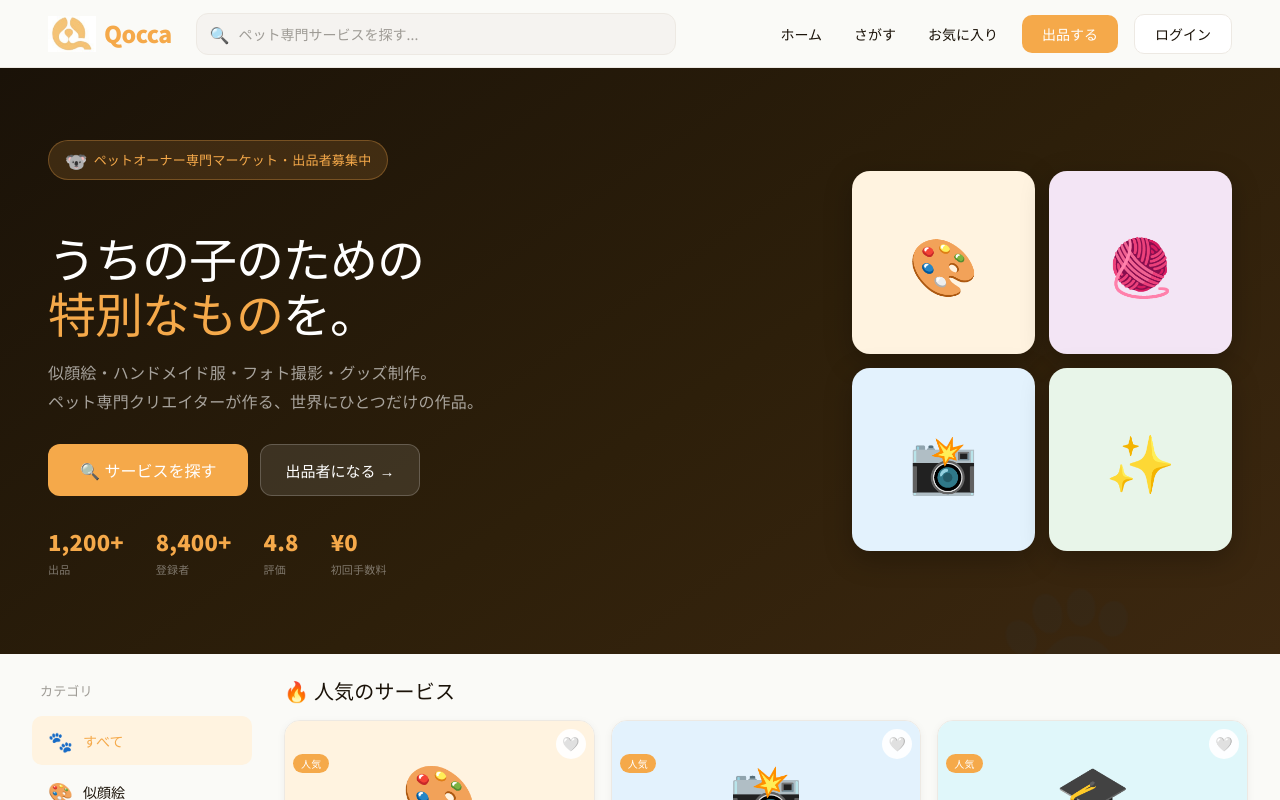
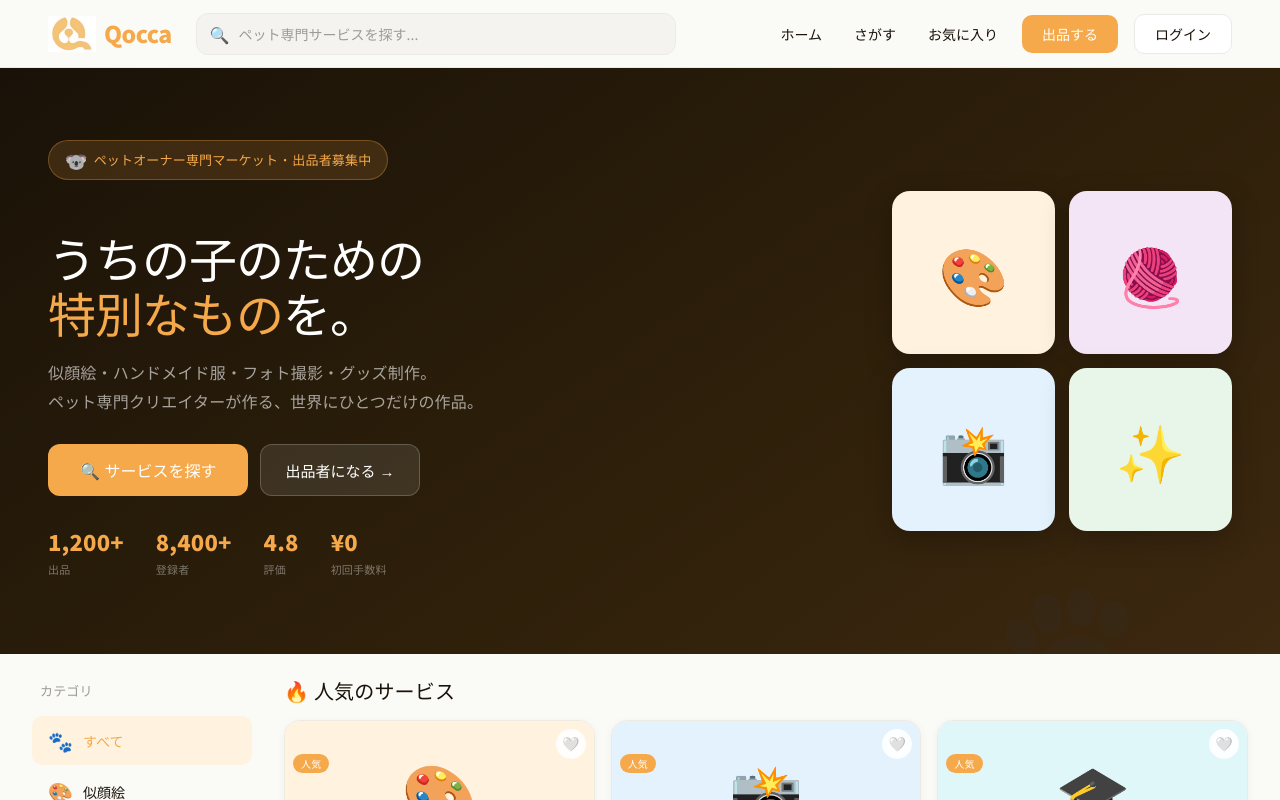
Before and after one commit to masakazu-1204/qocca, a React (Vite) app: page / in a window 1280 px wide. Shown: the top 800 px of the page. Built offline with nearby package versions, Linux system fonts and the light colour scheme.

Commit message:
Update App.tsx

```diff
--- a/src/App.tsx
+++ b/src/App.tsx
@@ -805,25 +805,29 @@ const TabBar = ({ page, setPage }) => {
   );
 };
 
-// ── PC Hero（flexboxで左右バランス修正） ──────────────────────────────────
+// ── PC Hero（中央配置・テキスト広め・カード近接） ─────────────────────────
 const PCHeroSection = ({ setPage }) => (
   <section style={{
     background:`linear-gradient(145deg, ${C.dark} 0%, ${C.darkBrown} 55%, #3D2810 100%)`,
-    padding:"72px 48px", display:"flex", alignItems:"center", gap:48,
     position:"relative", overflow:"hidden"
   }}>
     {/* 背景装飾 */}
     <div style={{ position:"absolute", right:40, bottom:-20, fontSize:200, opacity:0.03, pointerEvents:"none" }}>🐾</div>
 
-    {/* 左：テキスト (flex: 1.2) */}
-    <div style={{ flex:"1.2", position:"relative", zIndex:1, minWidth:0 }}>
+    {/* 中央コンテナ */}
+    <div style={{
+      maxWidth:1280, margin:"0 auto", padding:"72px 48px",
+      display:"flex", alignItems:"center", justifyContent:"space-between", gap:40
+    }}>
+      {/* 左：テキスト（幅制限なし、伸びる） */}
+      <div style={{ flex:1, position:"relative", zIndex:1, minWidth:0 }}>
         <div style={{ display:"inline-flex", alignItems:"center", gap:6, padding:"6px 16px", background:"rgba(245,169,74,0.15)", borderRadius:20, border:"1px solid rgba(245,169,74,0.3)", marginBottom:20 }}>
           <span>🐨</span><span style={{ fontSize:13, color:C.orange, fontWeight:700 }}>ペットオーナー専門マーケット · 出品者募集中</span>
         </div>
         <h1 style={{ fontSize:48, fontWeight:900, color:"#fff", lineHeight:1.15, marginBottom:16, letterSpacing:"-1px" }}>
           うちの子のための<br/><span style={{ color:C.orange }}>特別なもの</span>を。
         </h1>
-      <p style={{ fontSize:16, color:"rgba(255,255,255,0.6)", lineHeight:1.8, marginBottom:28, maxWidth:480 }}>
+        <p style={{ fontSize:16, color:"rgba(255,255,255,0.6)", lineHeight:1.8, marginBottom:28 }}>
           似顔絵・ハンドメイド服・フォト撮影・グッズ制作。<br/>ペット専門クリエイターが作る、世界にひとつだけの作品。
         </p>
         <div style={{ display:"flex", gap:12, marginBottom:32 }}>
@@ -837,8 +841,8 @@ const PCHeroSection = ({ setPage }) => (
         </div>
       </div>
 
-    {/* 右：カード2x2 (flex: 0.8, 最大幅を制限) */}
-    <div style={{ flex:"0.8", maxWidth:380, display:"grid", gridTemplateColumns:"1fr 1fr", gap:14 }}>
+      {/* 右：カード2x2（固定幅340px、左にくっつける） */}
+      <div style={{ width:340, flexShrink:0, display:"grid", gridTemplateColumns:"1fr 1fr", gap:14 }}>
         {LISTINGS.slice(0,4).map(item=>(
           <div key={item.id} style={{
             aspectRatio:"1", background:item.bg, borderRadius:18,
@@ -848,6 +852,7 @@ const PCHeroSection = ({ setPage }) => (
             {item.emoji}
           </div>
         ))}
+      </div>
     </div>
   </section>
 );
```
Lines whose indentation alone changed are shown as unchanged.
